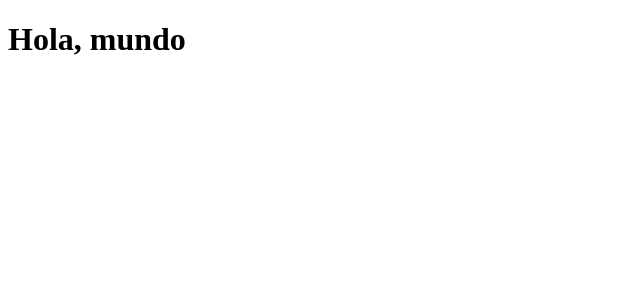
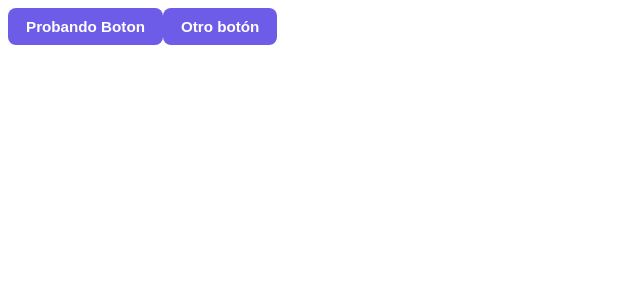
Before and after one commit to Frankl1nxd/catalogo-cursos, a React (Vite) app: page / in a window 1280 px wide. Shown: the top 300 px of the page, without its empty margins (0-640 px from the left). Built offline with nearby package versions, Linux system fonts and the light colour scheme.

Commit message:
Crea componente Boton y sus estilos

```diff
--- a/src/App.jsx
+++ b/src/App.jsx
@@ -1,13 +1,14 @@
-
-import './App.css'
+import Boton from './assets/components/Boton/Boton';
+import './App.css';
 
 function App() {
 
 
   return (
-    <>
-      <h1>Hola, mundo</h1>
-    </>
+    <div>
+      <Boton texto="Probando Boton" onClick={() => alert ('Funciona!!!!!')} />
+      <Boton texto="Otro botón" onClick={() => console.log('Clic en el segundo')} />
+    </div>
   )
 }
 
--- a/src/assets/components/Boton/Boton.css
+++ b/src/assets/components/Boton/Boton.css
@@ -0,0 +1,19 @@
+.boton {
+  background-color: #6c5ce7;
+  color: white;
+  border: none;
+  padding: 10px 18px;
+  border-radius: 8px;
+  font-size: 0.95rem;
+  font-weight: 600;
+  cursor: pointer;
+  transition: background-color 0.2s, transform 0.1s;
+}
+
+.boton:hover {
+  background-color: #5846d6;
+}
+
+.boton:active {
+  transform: scale(0.97);
+}
--- a/src/assets/components/Boton/Boton.jsx
+++ b/src/assets/components/Boton/Boton.jsx
@@ -0,0 +1,11 @@
+import './Boton.css';
+
+function Boton ({texto, onClick}) {
+    return (
+        <button className='boton' onClick={onClick}>
+            {texto}
+        </button>
+    )
+}
+
+export default Boton
```
